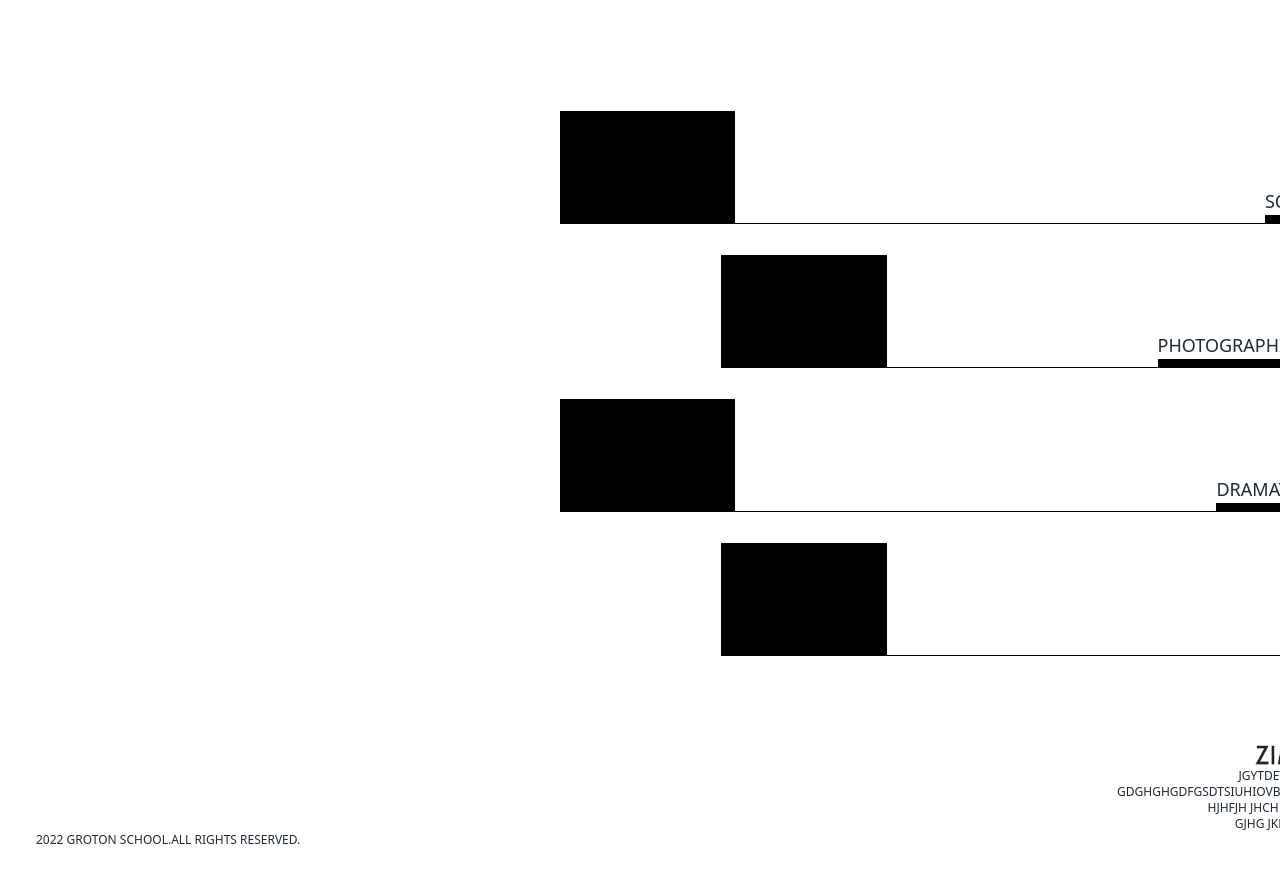
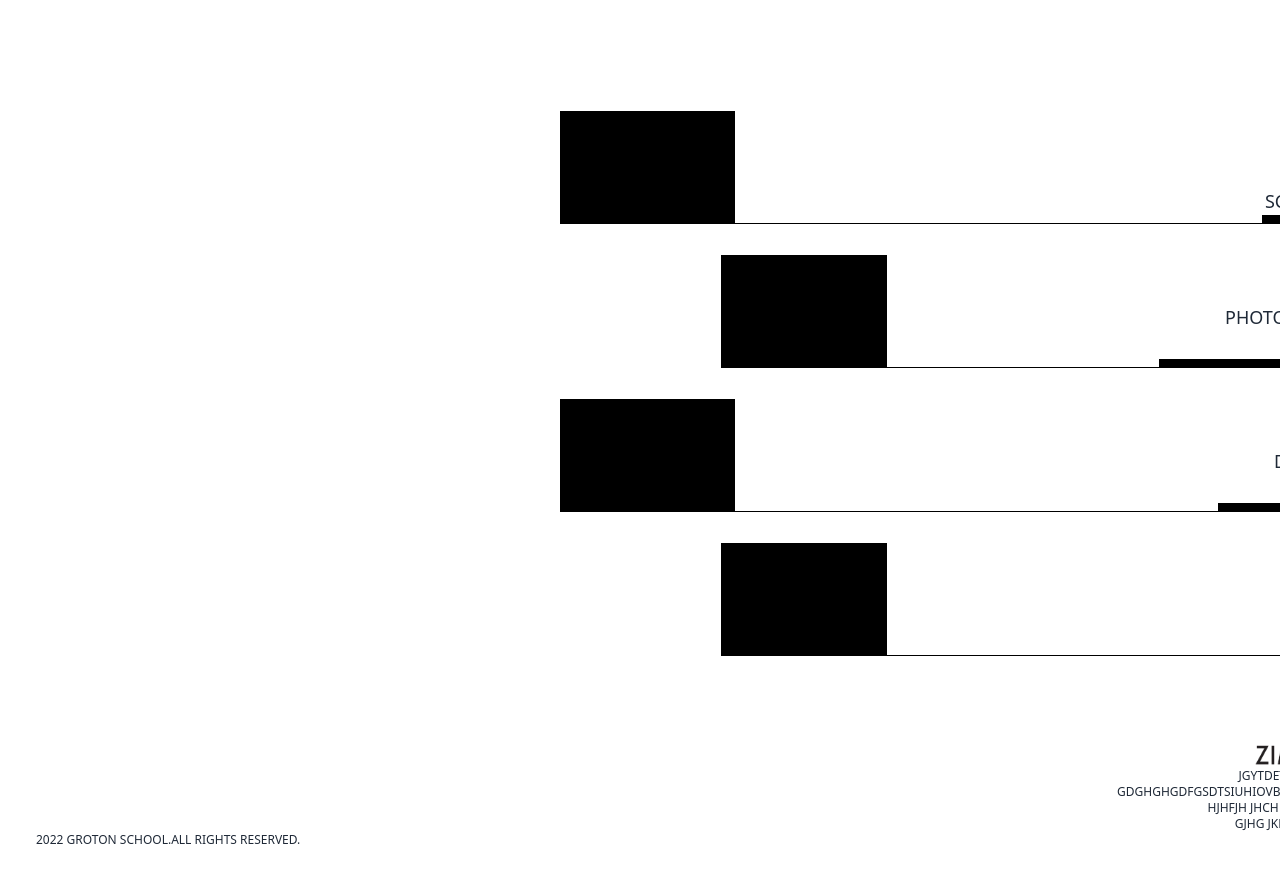
Before and after one commit to ZimoArts/zimoarts.github.io, a Vue app: page / in a window 1280 px wide. Shown: the top 882 px of the page. Built offline with nearby package versions, Linux system fonts and the light colour scheme; what v3-img-preview would draw is missing.

Commit message:
feat: add animation for nav title

```diff
--- a/src/views/SplashPage.vue
+++ b/src/views/SplashPage.vue
@@ -12,7 +12,8 @@
                             <div class="h-28 w-56 bg-black">
                             </div>
                             <div class="w-full h-28 relative">
-                                <div class="absolute bottom-0 right-0 hover:cursor-pointer" @click="toPage('/sculpture')">
+                                <div class="absolute bottom-0 right-0 w-sculpture transition-all duration-1000 ease-in-out hover:w-full hover:cursor-pointer"
+                                    @click="toPage('/sculpture')">
                                     <div class="text-lg text-right">SCULPTURE</div>
                                     <div class="h-2 bg-black"></div>
                                 </div>
@@ -25,7 +26,8 @@
                             <div class="h-28 w-56 bg-black">
                             </div>
                             <div class="w-full h-28 relative">
-                                <div class="absolute bottom-0 right-0 hover:cursor-pointer" @click="toPage('/photography')">
+                                <div class="absolute bottom-0 right-0 w-photograpy transition-all duration-1000 ease-in-out hover:w-full hover:cursor-pointer"
+                                    @click="toPage('/photography')">
                                     <div class="text-lg text-right">PHOTOGRAPHIC WORKS</div>
                                     <div class="h-2 bg-black"></div>
                                 </div>
@@ -38,7 +40,8 @@
                             <div class="h-28 w-56 bg-black">
                             </div>
                             <div class="w-full h-28 relative">
-                                <div class="absolute bottom-0 right-0 hover:cursor-pointer" @click="toPage('/dramatic')">
+                                <div class="absolute bottom-0 right-0 w-dramatic transition-all duration-1000 ease-in-out hover:w-full hover:cursor-pointer"
+                                    @click="toPage('/dramatic')">
                                     <div class="text-lg text-right">DRAMATIC WORK</div>
                                     <div class="h-2 bg-black"></div>
                                 </div>
@@ -51,7 +54,8 @@
                             <div class="h-28 w-56 bg-black">
                             </div>
                             <div class="w-full h-28 relative">
-                                <div class="absolute bottom-0 right-0 hover:cursor-pointer" @click="toPage('/other')">
+                                <div class="absolute bottom-0 right-0 w-other transition-all duration-1000 ease-in-out hover:w-full hover:cursor-pointer"
+                                    @click="toPage('/other')">
                                     <div class="text-lg text-right">OTHERS</div>
                                     <div class="h-2 bg-black"></div>
                                 </div>
--- a/tailwind.config.js
+++ b/tailwind.config.js
@@ -5,7 +5,14 @@ module.exports = {
         "./src/**/*.{vue,js,ts,jsx,tsx}",
     ],
     theme: {
-        extend: {},
+        extend: {
+            width:{
+                'sculpture': '102px',
+                'photograpy': '205px',
+                'dramatic': '146px',
+                'other': '70px',
+            }
+        },
     },
     plugins: [require("daisyui")],
     daisyui: {
```
